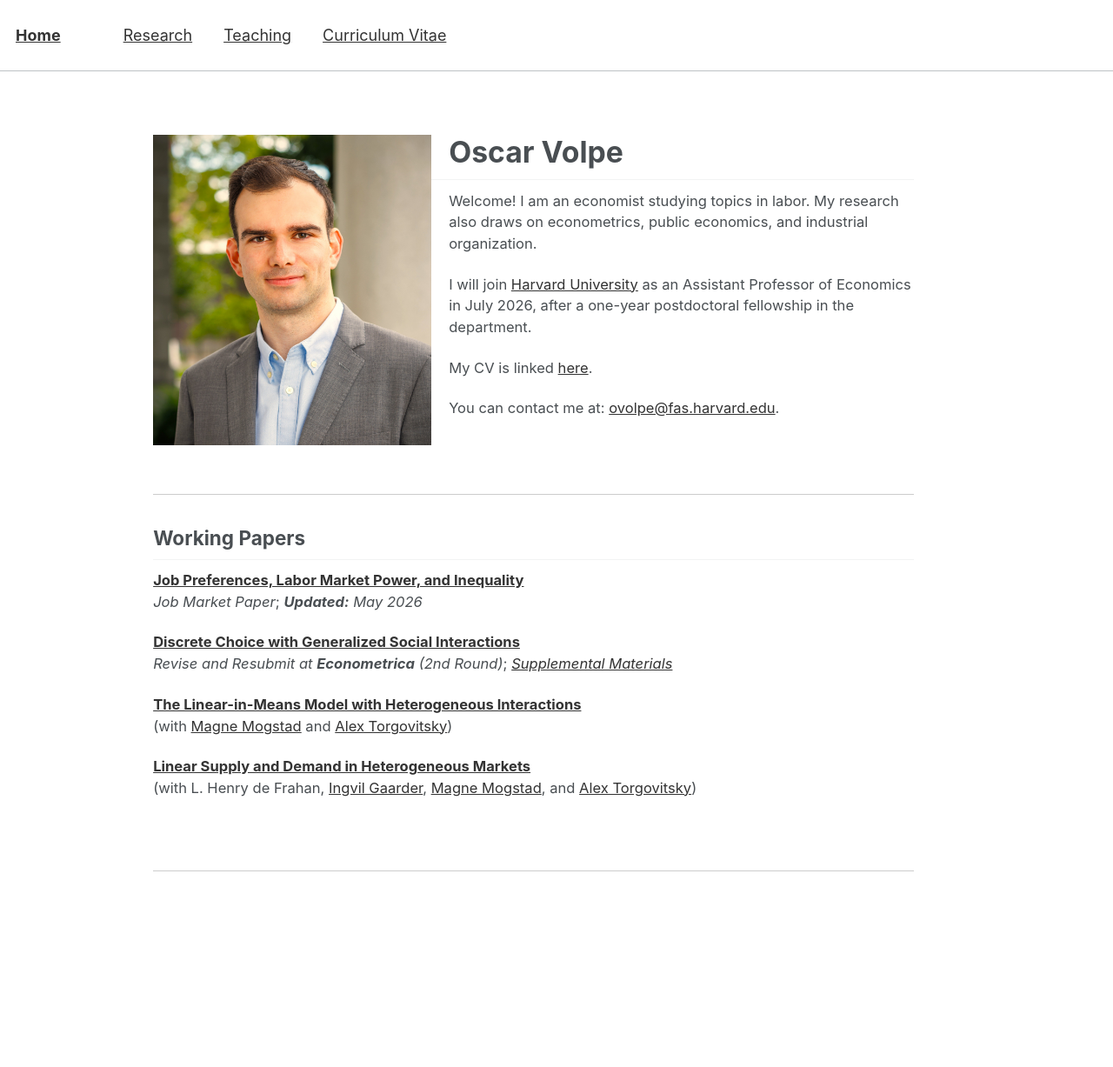
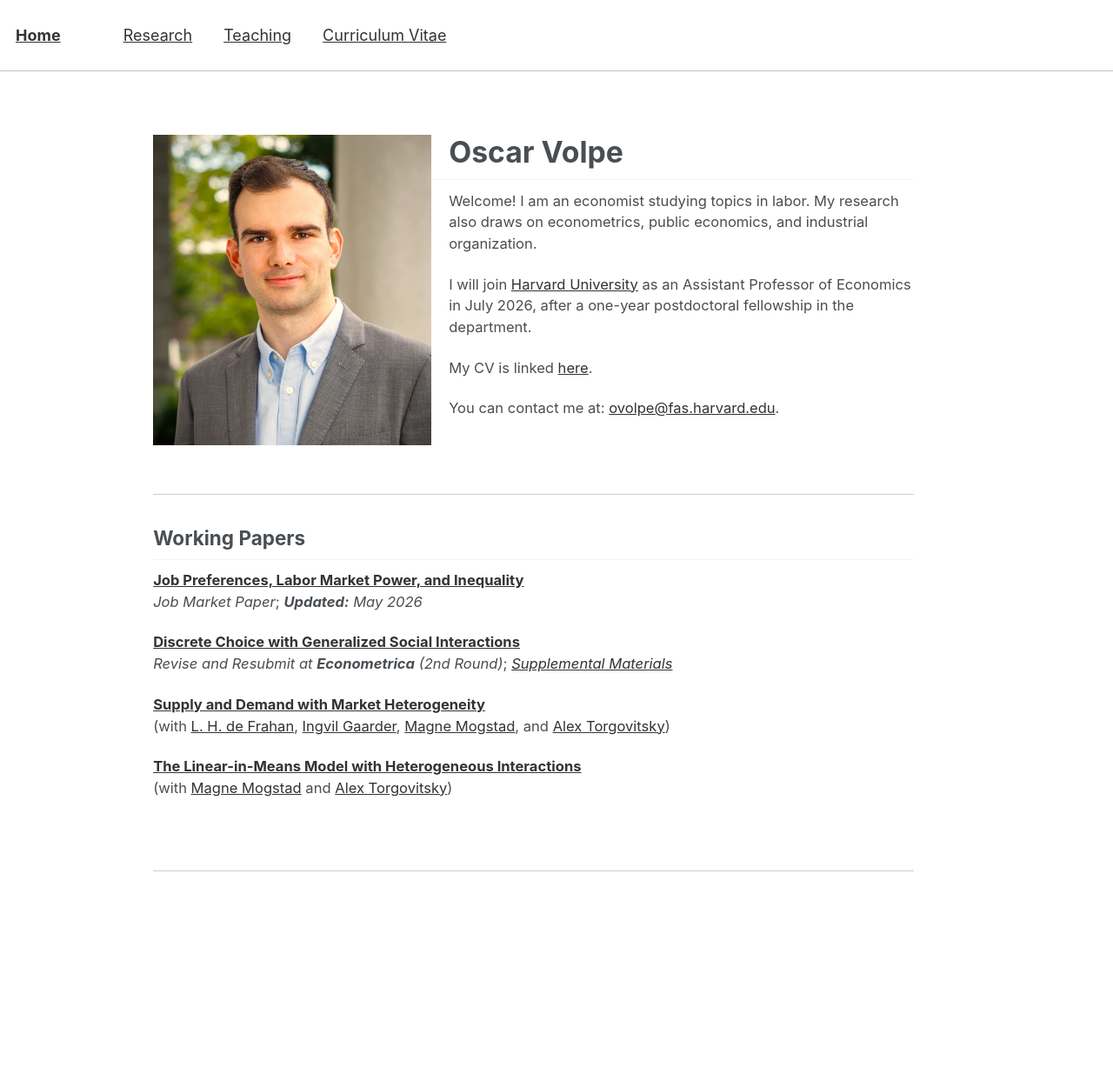
Before and after one commit to ovolpe/ovolpe.github.io, a Jekyll site: the page built from _pages/about.md, in a window 1280 px wide. Shown: the whole page at 87% size. Built offline with Jekyll 4.4.1, drawn with Linux system fonts in a browser that asks for light colours.

Commit message:
Update about.md

```diff
--- a/_pages/about.md
+++ b/_pages/about.md
@@ -32,12 +32,13 @@ _Job Market Paper_; _**Updated:** May 2026_<br>
 _Revise and Resubmit at **Econometrica** (2nd Round)_; [*Supplemental Materials*](/files/dcwgsi_supplement.pdf)<br>
 
 
+[**Supply and Demand with Market Heterogeneity**](/files/ghmtv.pdf) <br>
+(with [L. H. de Frahan](https://sites.google.com/view/lancelothenrydefrahan/home), [Ingvil Gaarder](https://sites.google.com/site/ingvilgaarder), [Magne Mogstad](https://sites.google.com/site/magnemogstad), and [Alex Torgovitsky](https://a-torgovitsky.github.io)) <br>
+
+
 [**The Linear-in-Means Model with Heterogeneous Interactions**](/files/mtv2024.pdf) <br>
 (with [Magne Mogstad](https://sites.google.com/site/magnemogstad) and [Alex Torgovitsky](https://a-torgovitsky.github.io))
 
 
-[**Linear Supply and Demand in Heterogeneous Markets**](/files/ghmtv2024.pdf) <br>
-(with L. Henry de Frahan, [Ingvil Gaarder](https://sites.google.com/site/ingvilgaarder), [Magne Mogstad](https://sites.google.com/site/magnemogstad), and [Alex Torgovitsky](https://a-torgovitsky.github.io))
-
 <br style="clear: both;">
 <hr style="margin: 2em 0; border: none; border-top: 1px solid #ccc;">
```
